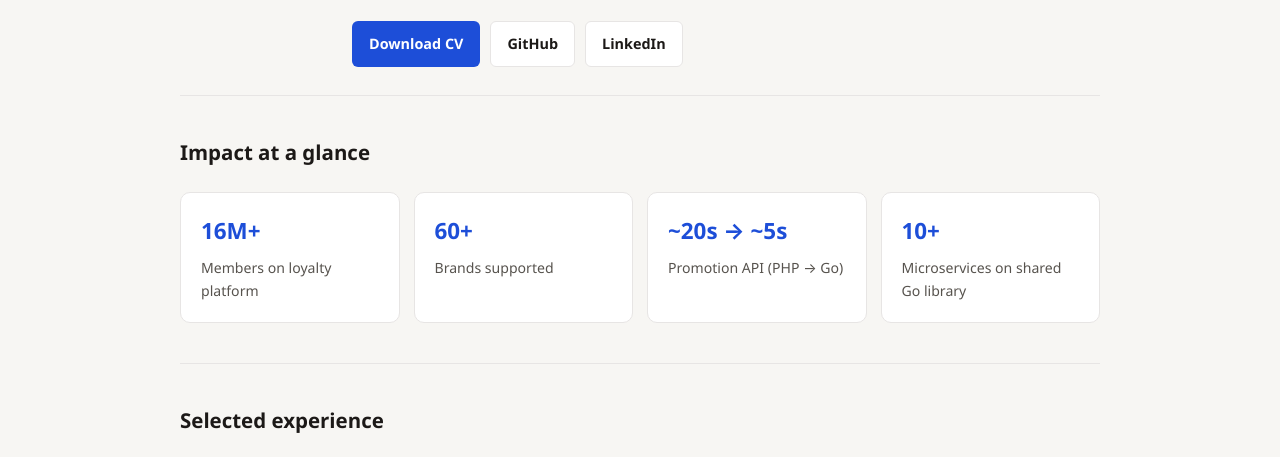
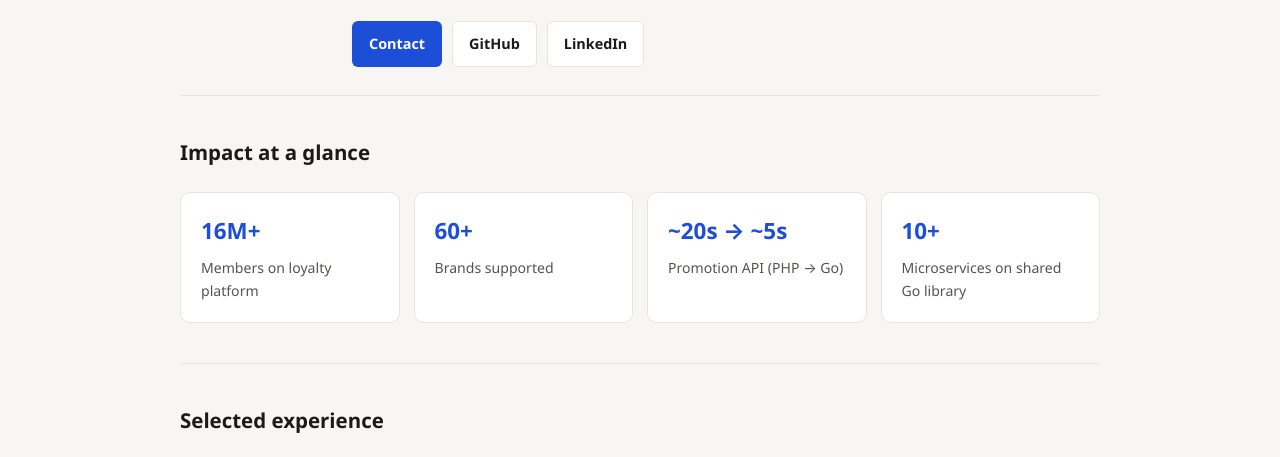
Before and after one commit to twrnakata/portfolio-site, a plain HTML site: page index.html in a window 1280 px wide. Shown: the part 311-768 px from the top of the page. Drawn offline with Linux system fonts and the light colour scheme.

Commit message:
Remove public CV download and point visitors to contact.
Co-authored-by: Cursor <cursoragent@cursor.com>

```diff
--- a/i18n.js
+++ b/i18n.js
@@ -10,7 +10,7 @@ const translations = {
     "hero.eyebrow": "Senior Software Engineer",
     "hero.lead":
       "Building multi-tenant CRM and loyalty backends adopted across enterprise deployments, supporting consumer brands in F&B and retail. Experienced in Go modernization, performance tuning, and platform-wide engineering standards.",
-    "hero.cv": "Download CV",
+    "hero.contact": "Contact",
     "impact.title": "Impact at a glance",
     "impact.members": "Members on loyalty platform",
     "impact.brands": "Brands supported",
@@ -72,7 +72,7 @@ const translations = {
     "hero.eyebrow": "วิศวกรซอฟต์แวร์อาวุโส",
     "hero.lead":
       "ออกแบบและพัฒนาแบ็กเอนด์ CRM และระบบสะสมแต้มแบบ multi-tenant สำหรับองค์กร รองรับแบรนด์ในกลุ่ม F&B และค้าปลีก มีประสบการณ์ย้ายระบบจาก PHP ไป Go ปรับประสิทธิภาพ และวางมาตรฐานวิศวกรรมร่วมกันทั้งแพลตฟอร์ม",
-    "hero.cv": "ดาวน์โหลด CV",
+    "hero.contact": "ติดต่อ",
     "impact.title": "ผลลัพธ์โดยสรุป",
     "impact.members": "สมาชิกบนแพลตฟอร์มสะสมแต้ม",
     "impact.brands": "แบรนด์ที่รองรับ",
--- a/index.html
+++ b/index.html
@@ -41,7 +41,7 @@
           performance tuning, and platform-wide engineering standards.
         </p>
         <div class="hero-actions">
-          <a class="btn btn-primary" href="assets/cv.pdf" download data-i18n="hero.cv">Download CV</a>
+          <a class="btn btn-primary" href="#contact" data-i18n="hero.contact">Contact</a>
           <a class="btn btn-secondary" href="https://github.com/twrnakata" target="_blank" rel="noopener">GitHub</a>
           <a class="btn btn-secondary" href="https://linkedin.com/in/tawanrung-nakata" target="_blank" rel="noopener">LinkedIn</a>
         </div>
```
Also changed, not shown: 2 other files.
